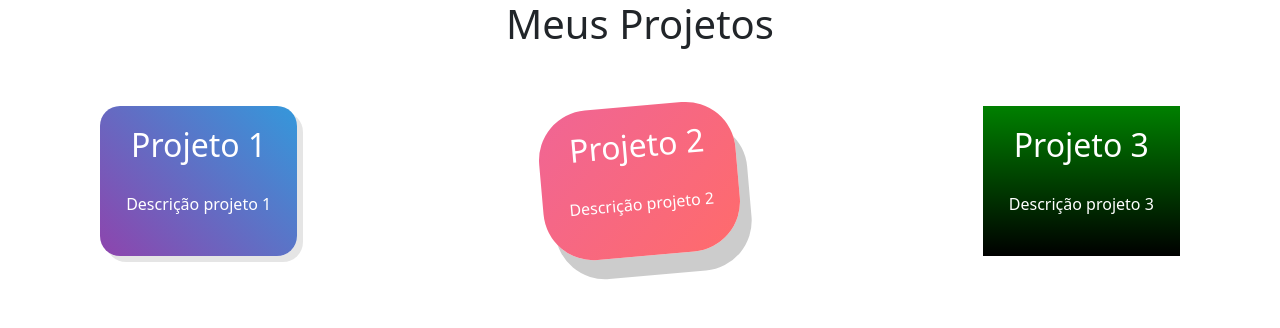
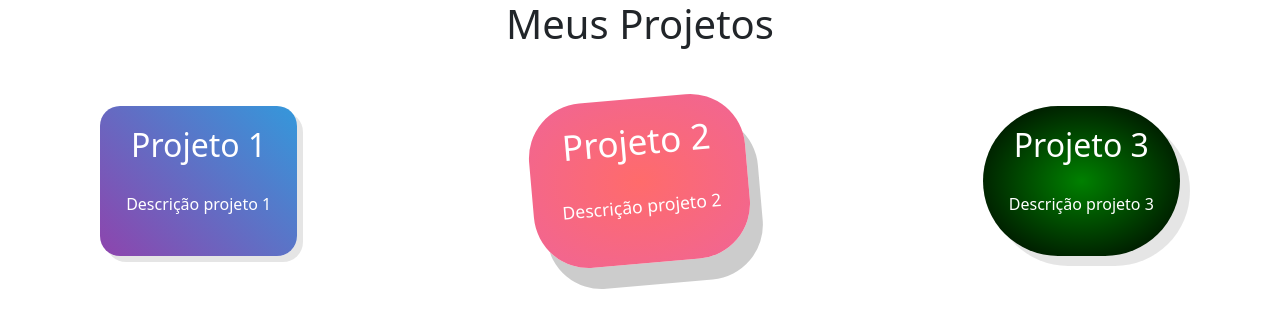
Before and after one commit to gustasousakk/botao-interativo, a plain HTML site: page index.html in a window 1280 px wide. In both pictures the pointer is over the element 639 px from the left and 181 px from the top of the page. Drawn offline with nearby package versions, Linux system fonts and the light colour scheme.

Commit message:
atualização no terceiro botão style.css

```diff
--- a/style.css
+++ b/style.css
@@ -20,24 +20,28 @@ div.p1{
     border-radius: 20px;
 }
 div.p2{
-    background-image: linear-gradient( -45deg,#ff6b6b, #f06595);
+    background-image: radial-gradient(#ff6b6b, #f06595);
     border-radius: 50px;
     box-shadow: 6px 6px rgba(0, 0, 0, 0.1);
 }
 div.p3{
-    background-image:linear-gradient(green, BLACK);
+    background-image:radial-gradient(green, rgb(0, 0, 0));
+    box-shadow: 10px 10px rgba(0, 0, 0, 0.1);
+    border-radius: 100px;
+    cursor: all-scroll;
 }
 div.p1:hover{
     transform: rotate(5deg) scale(1.1);
-    transition:0.5s ease-in-out;
+    transition: 0.5s ease-in-out;
     box-shadow: 10px 20px rgba(0, 0, 0, 0.2);
 }
 div.p2:hover{
-    transform: rotate(-5deg);
-    transition: ease 0.5s ease-in-out;
+    transform: rotate(-5deg) scale(1.1);
+    transition: 0.5s ease-in-out;
     box-shadow: 10px 20px rgba(0, 0, 0, 0.2);
 }
 div.p3:hover{
-    transform: 5px;
-    transition: ease 0.5s ease-in-out;
+    transform: scale(1.2);
+    transition: 0.5s ease-in-out;
+    box-shadow: 20px 20px rgba(0, 0, 0, 0.1);
 }
```
